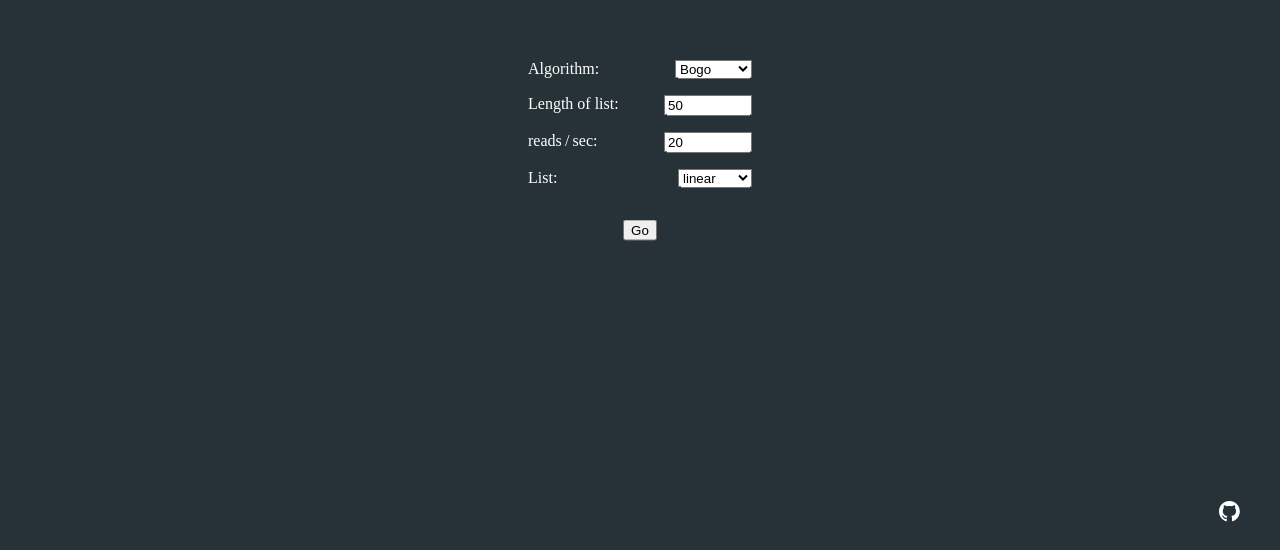
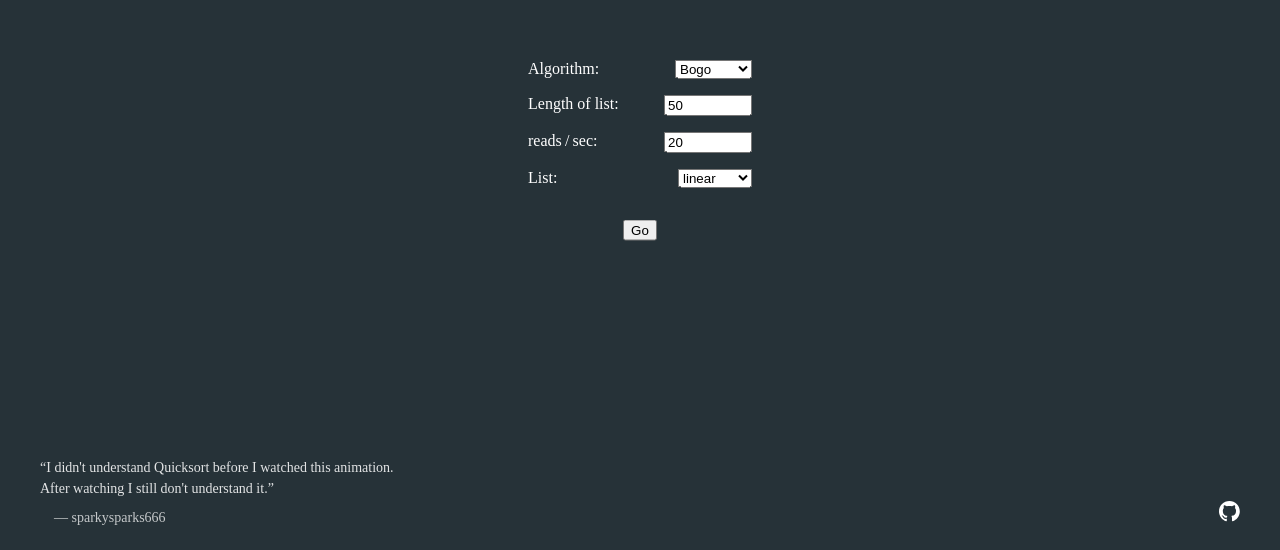
Before and after one commit to MathisBullinger/sort, a website built with Parcel: page index.html in a window 1280 px wide. Shown: the part 250-800 px from the top of the page. Built offline with nearby package versions, Linux system fonts and the light colour scheme.

Commit message:
add testimonial

```diff
--- a/index.html
+++ b/index.html
@@ -53,5 +53,21 @@
         </svg>
       </a>
     </div>
+    <figure>
+      <q
+        cite="https://www.reddit.com/user/sparkysparks666"
+        >I didn't understand Quicksort before I watched this animation.
+        <br />
+        After watching I still don't understand it.</q
+      >
+      <figcaption>
+        <a
+          rel="noreferrer noopener"
+          target="__blank"
+          href="https://www.reddit.com/r/InternetIsBeautiful/comments/s7ow82/watch_and_listen_to_sorting_algorithms_working/htc49h1/"
+          >sparkysparks666</a
+        >
+      </figcaption>
+    </figure>
   </body>
 </html>
--- a/src/index.ts
+++ b/src/index.ts
@@ -10,6 +10,7 @@ const worker = wrap<typeof api>(new Worker('./worker.ts'))
 type Algorithm = keyof typeof _sorts
 
 const menu = document.getElementById('menu')!
+const quote = document.querySelector('figure')!
 const algSelect = document.querySelector<HTMLSelectElement>('#algorithm')!
 
 const algorithms = Object.keys(_sorts) as Algorithm[]
@@ -22,6 +23,7 @@ for (const name of algorithms) {
 menu.onsubmit = (e) => {
   e.preventDefault()
   menu.toggleAttribute('hidden', true)
+  quote.toggleAttribute('hidden', true)
   history.pushState(null, '', encodeParams())
   start(
     algSelect.value as Algorithm,
--- a/style/master.css
+++ b/style/master.css
@@ -71,3 +71,39 @@ canvas {
   width: 1.3rem;
   height: 1.3rem;
 }
+
+figure {
+  position: absolute;
+  left: 2.5rem;
+  bottom: 1.5rem;
+  margin: 0;
+  max-width: 60ch;
+
+  font-family: Iowan Old Style, Apple Garamond, Baskerville, Times New Roman,
+    Droid Serif, Times, Source Serif Pro, serif, Apple Color Emoji,
+    Segoe UI Emoji, Segoe UI Symbol;
+  color: #fffd;
+  font-size: 14px;
+}
+
+figure q {
+  line-height: 1.5;
+  margin: 0;
+}
+
+figure a {
+  color: unset;
+  text-decoration: none;
+}
+
+figcaption {
+  margin-top: .8em;
+  margin-left: 1em;
+  font-family: inherit;
+  font-size: 1em;
+  color: #fffb;
+}
+
+figcaption::before {
+  content: '\2015';
+}
```
